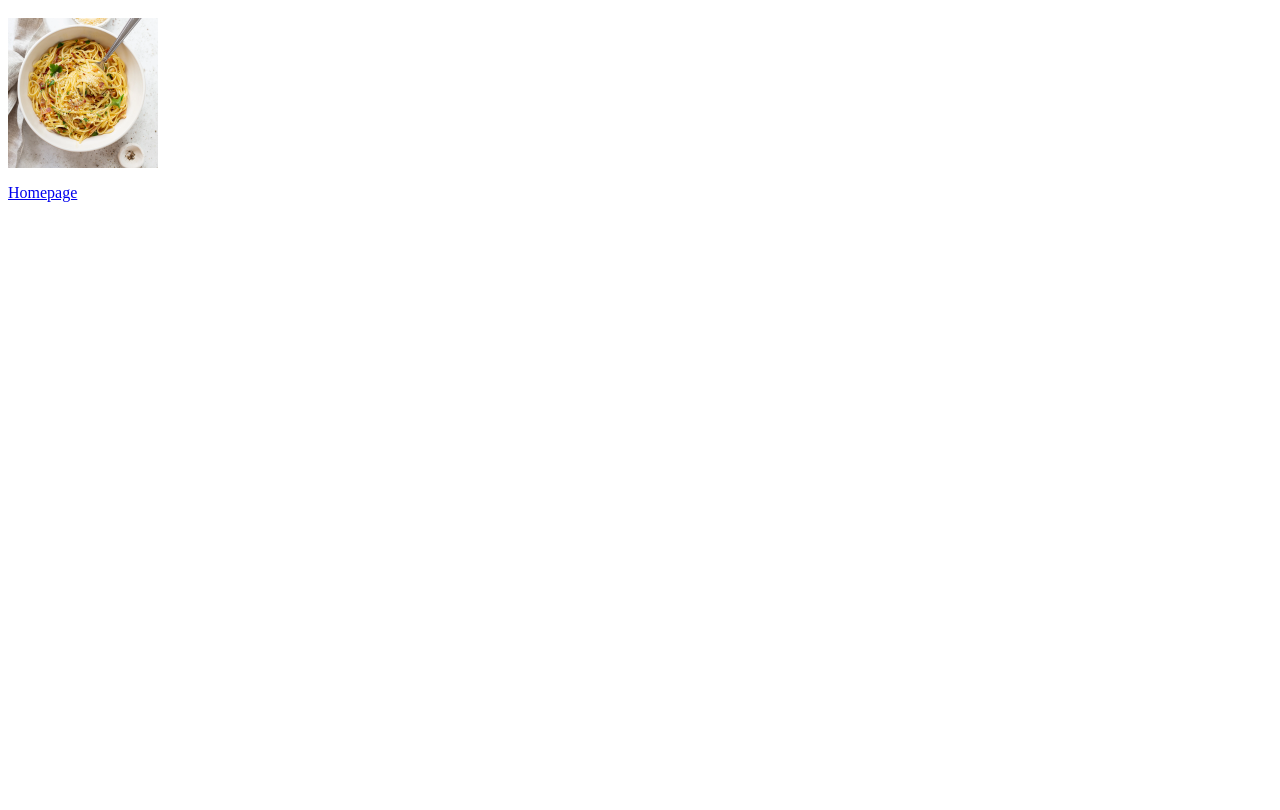
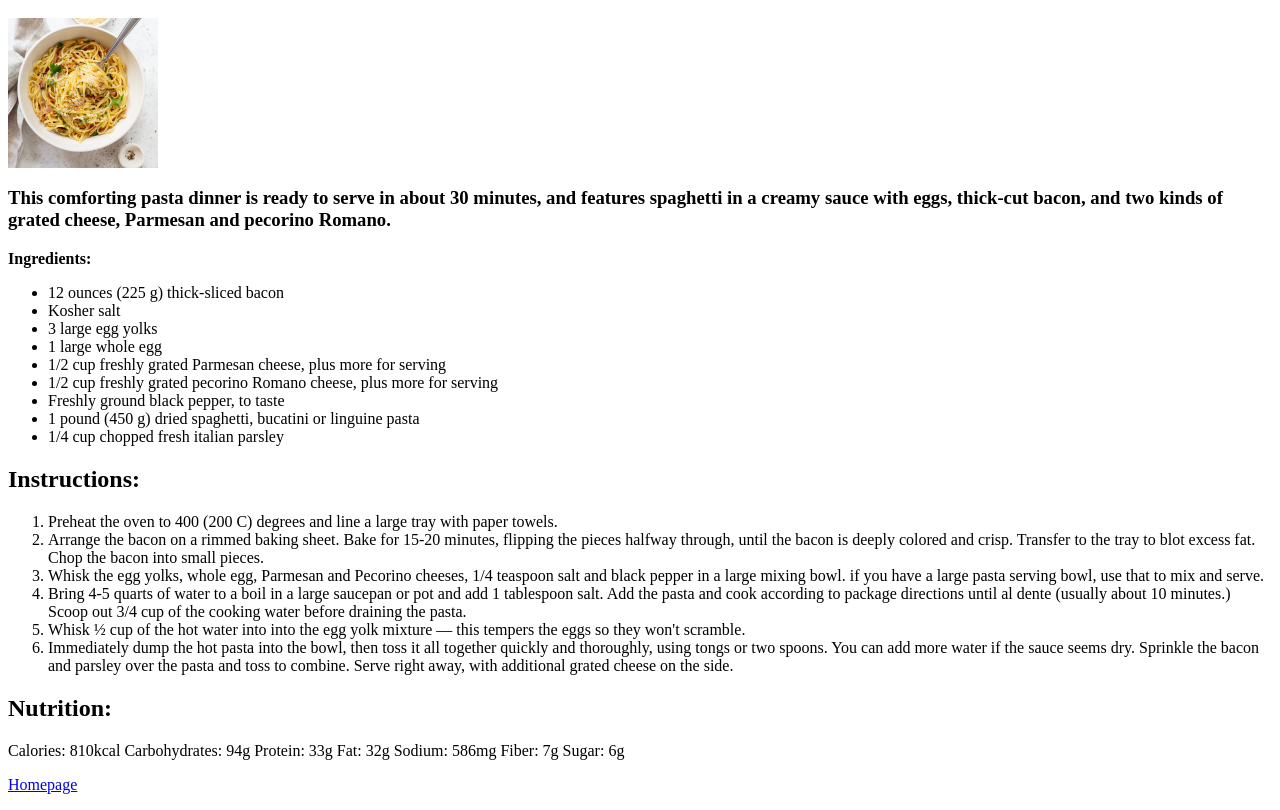
Before and after one commit to kibot1/odin-recipes, a plain HTML site: page recipes/carbonara.html in a window 1280 px wide. Shown: the part 48-858 px from the top of the page. Before the commit the page ends 800 px from the top, so only its background shows below. Drawn offline with Linux system fonts and the light colour scheme.

Commit message:
Finish recipe for carbonara and make text adjustments to the pizza recipe.

```diff
--- a/recipes/carbonara.html
+++ b/recipes/carbonara.html
@@ -10,6 +10,44 @@
 
         <img src="../img/carbonara.jpg" alt="picture of a carbonara dish" width="150">
 
+        <h3>This comforting pasta dinner is ready to serve in about 30 minutes, and features
+            spaghetti in a creamy sauce with eggs, thick-cut bacon, and two kinds of grated
+            cheese, Parmesan and pecorino Romano.</h3>
+
+        <strong>Ingredients:</strong>
+        <ul>
+            <li>12 ounces (225 g) thick-sliced bacon</li>
+            <li>Kosher salt</li>
+            <li>3 large egg yolks</li>
+            <li>1 large whole egg</li>
+            <li>1/2 cup freshly grated Parmesan cheese, plus more for serving</li>
+            <li>1/2 cup freshly grated pecorino Romano cheese, plus more for serving</li>
+            <li>Freshly ground black pepper, to taste</li>
+            <li>1 pound (450 g) dried spaghetti, bucatini or linguine pasta</li>
+            <li>1/4 cup chopped fresh italian parsley</li>
+        </ul>
+
+        <h2>Instructions:</h2>
+        <ol>
+            <li>Preheat the oven to 400 (200 C) degrees and line a large tray with paper towels.</li>
+            <li>Arrange the bacon on a rimmed baking sheet. Bake for 15-20 minutes, flipping the
+                pieces halfway through, until the bacon is deeply colored and crisp. Transfer to the
+                tray to blot excess fat. Chop the bacon into small pieces.</li>
+            <li>Whisk the egg yolks, whole egg, Parmesan and Pecorino cheeses, 1/4 teaspoon salt and black
+                pepper in a large mixing bowl. if you have a large pasta serving bowl, use that to mix and serve.</li>
+            <li>Bring 4-5 quarts of water to a boil in a large saucepan or pot and add
+                1 tablespoon salt. Add the pasta and cook according to package directions until al
+                dente (usually about 10 minutes.) Scoop out 3/4 cup of the cooking water before draining the pasta.</li>
+            <li>Whisk ½ cup of the hot water into into the egg yolk mixture — this tempers the eggs so they won't scramble.</li>
+            <li>Immediately dump the hot pasta into the bowl, then toss it all together quickly and thoroughly, using tongs
+                 or two spoons. You can add more water if the sauce seems dry. Sprinkle the bacon and parsley over the pasta
+                 and toss to combine. Serve right away, with additional grated cheese on the side.</li>
+        </ol>
+
+        <h2>Nutrition:</h2>
+        <P>Calories: 810kcal Carbohydrates: 94g Protein: 33g Fat: 32g Sodium: 586mg Fiber: 7g Sugar: 6g</P>
+
+
         <p><a href="../index.html">Homepage</a></p>
     </body>
 </html>
```
Also changed, not shown: recipes/pizza.html (+4 -4 lines).
